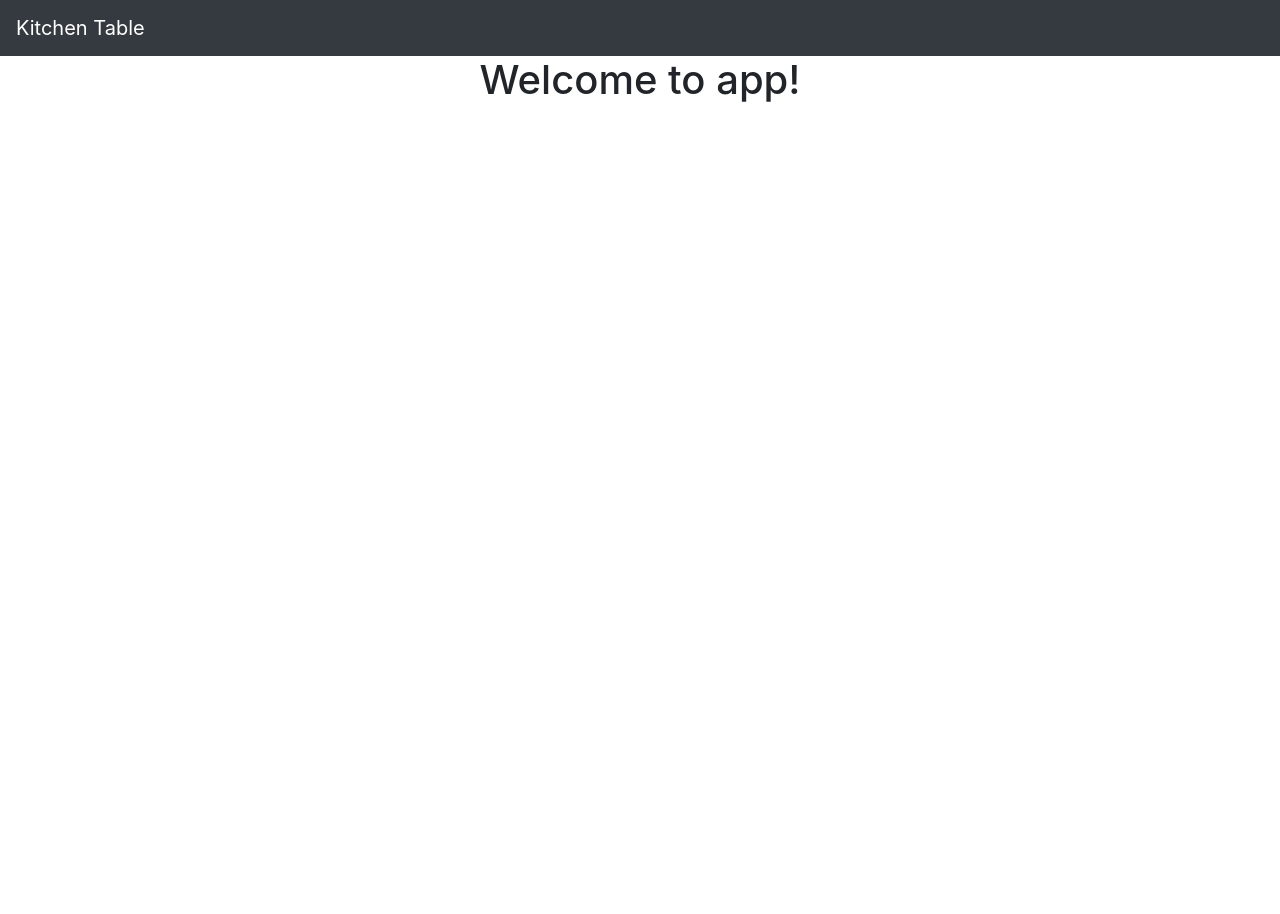
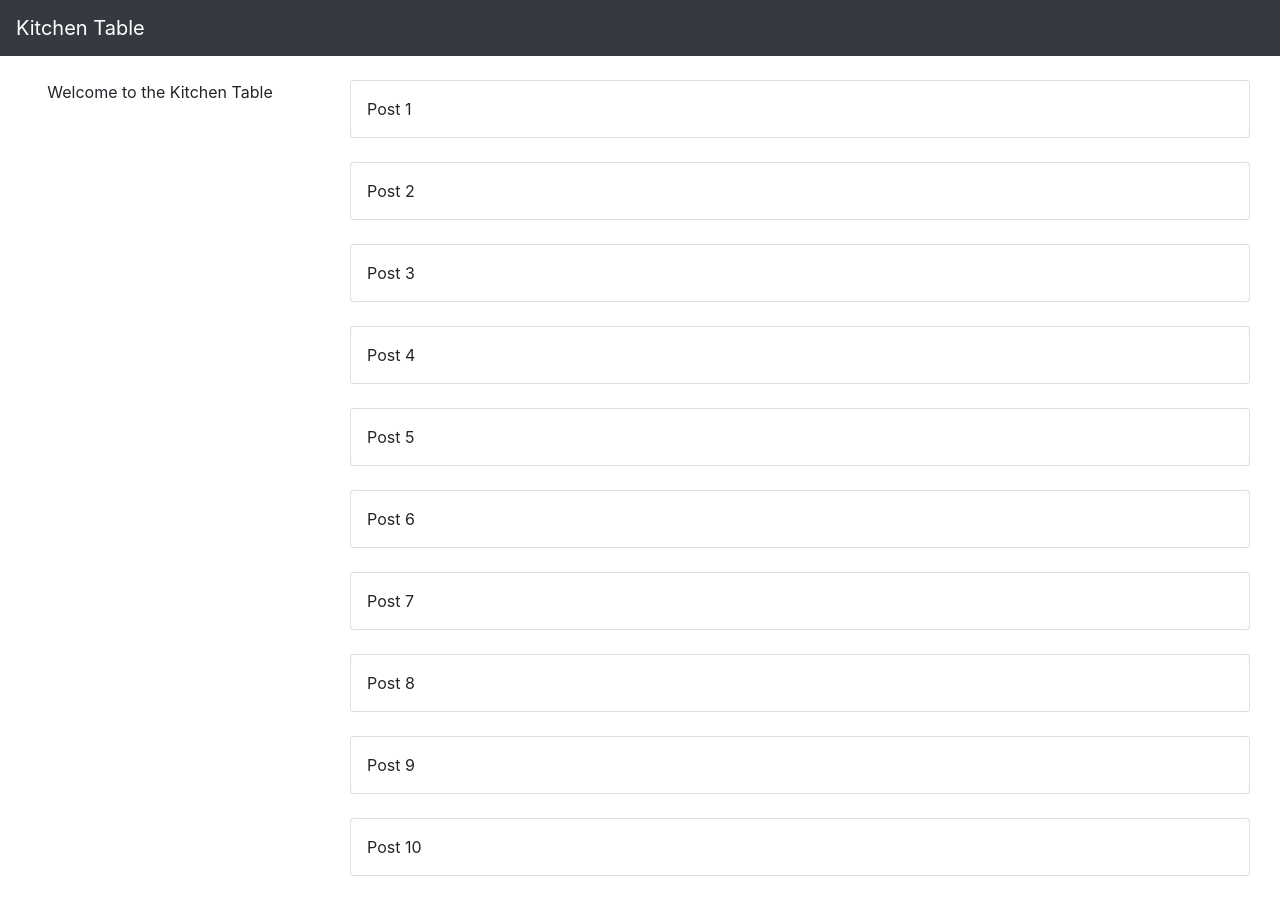
Before and after one commit to mkokotovich/kitchentable, an Angular app in the folder ui/: page / in a window 1280 px wide. Shown: the top 914 px of the page. Before the commit the page ends 800 px from the top, so only its background shows below. Built offline with nearby package versions, Linux system fonts and the light colour scheme.

Commit message:
Add profile section and post list

```diff
--- a/ui/src/app/app.component.html
+++ b/ui/src/app/app.component.html
@@ -4,8 +4,18 @@
 </nav>
 <div class="container-fluid text-center">
   <div style="text-align:center">
-    <h1>
-      Welcome to {{title}}!
-    </h1>
+	  <div class="row">
+		  <div class="col-3">
+			  <!-- Profile info? -->
+			  <br>
+			  Welcome to the Kitchen Table
+		  </div>
+		  <div class="col-9">
+			  <!-- List of posts -->
+			  <div class="row">
+				  <app-post-list class="col-12" [posts]="posts"></app-post-list>
+			  </div>
+		  </div>
+	  </div>
   </div>
 </div>
--- a/ui/src/app/app.component.ts
+++ b/ui/src/app/app.component.ts
@@ -6,5 +6,17 @@ import { Component } from '@angular/core';
   styleUrls: ['./app.component.css']
 })
 export class AppComponent {
-  title = 'app';
+    title = 'app';
+    public posts: Array<any> = [
+    {text: 'Post 1'},
+    {text: 'Post 2'},
+    {text: 'Post 3'},
+    {text: 'Post 4'},
+    {text: 'Post 5'},
+    {text: 'Post 6'},
+    {text: 'Post 7'},
+    {text: 'Post 8'},
+    {text: 'Post 9'},
+    {text: 'Post 10'},
+  ];
 }
--- a/ui/src/app/app.module.ts
+++ b/ui/src/app/app.module.ts
@@ -3,11 +3,15 @@ import { NgModule } from '@angular/core';
 
 
 import { AppComponent } from './app.component';
+import { PostComponent } from './post/post.component';
+import { PostListComponent } from './post-list/post-list.component';
 
 
 @NgModule({
   declarations: [
-    AppComponent
+    AppComponent,
+    PostComponent,
+    PostListComponent
   ],
   imports: [
     BrowserModule
--- /dev/null
+++ b/ui/src/app/post-list/post-list.component.html
@@ -0,0 +1,5 @@
+<div class="container-fluid text-left pb-5">
+  <div class="row">
+      <app-post class="col-12" *ngFor="let post of posts" [post]="post"></app-post>
+  </div>
+</div>
--- /dev/null
+++ b/ui/src/app/post-list/post-list.component.ts
@@ -0,0 +1,16 @@
+import { Component, Input, OnInit } from '@angular/core';
+
+@Component({
+  selector: 'app-post-list',
+  templateUrl: './post-list.component.html',
+  styleUrls: ['./post-list.component.css']
+})
+export class PostListComponent implements OnInit {
+    @Input() posts: Array<any>;
+
+    constructor() { }
+
+    ngOnInit() {
+    }
+
+}
--- /dev/null
+++ b/ui/src/app/post/post.component.css
@@ -0,0 +1,5 @@
+
+.card {
+    margin-top: 1.5rem;
+    padding: 1.0rem;
+}
--- /dev/null
+++ b/ui/src/app/post/post.component.html
@@ -0,0 +1,5 @@
+<div class="card">
+  <div class="card-block">
+    <p class="card-text">{{ post.text }}</p>
+  </div>
+</div>
--- /dev/null
+++ b/ui/src/app/post/post.component.ts
@@ -0,0 +1,16 @@
+import { Component, Input, OnInit } from '@angular/core';
+
+@Component({
+  selector: 'app-post',
+  templateUrl: './post.component.html',
+  styleUrls: ['./post.component.css']
+})
+export class PostComponent implements OnInit {
+    @Input() post:any;
+
+    constructor() { }
+
+    ngOnInit() {
+    }
+
+}
```
Also changed, not shown: ui/src/app/post-list/post-list.component.css (added), 2 other files (tests, documents, lock files or other folders).
